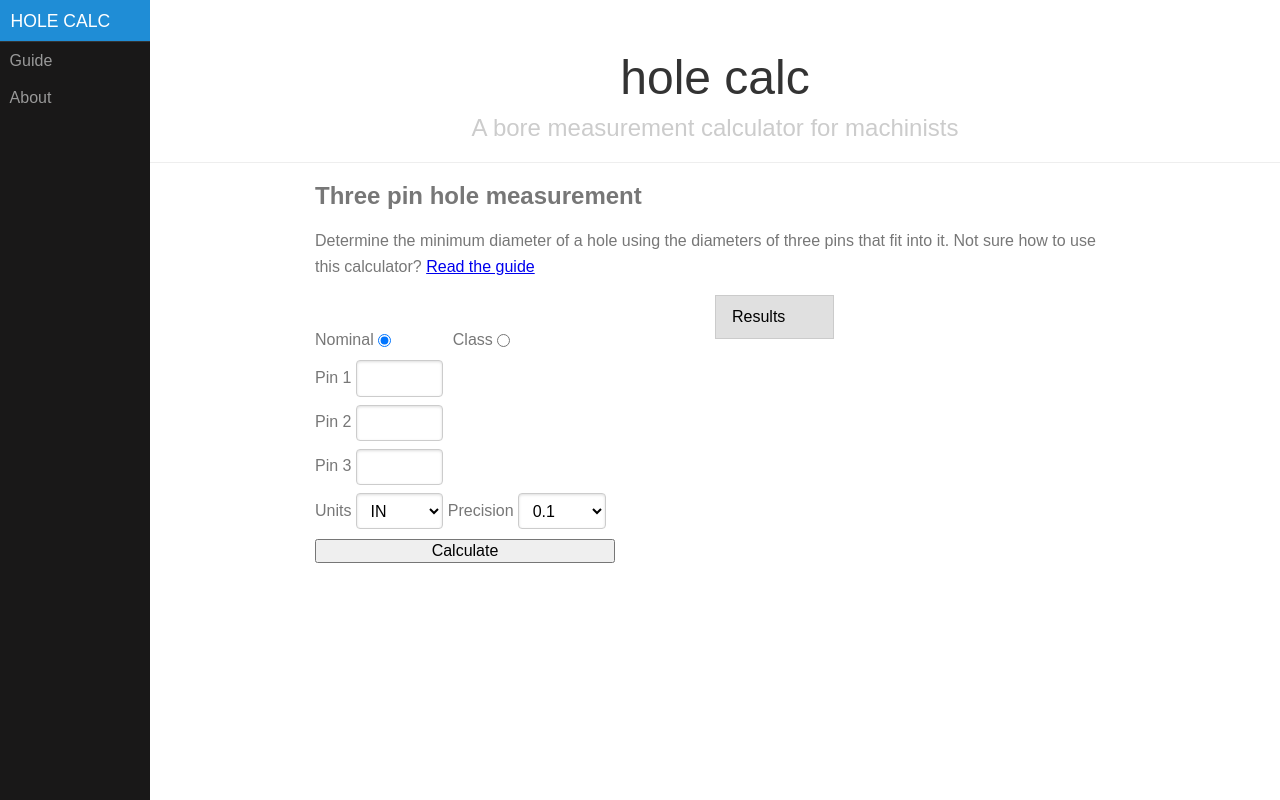
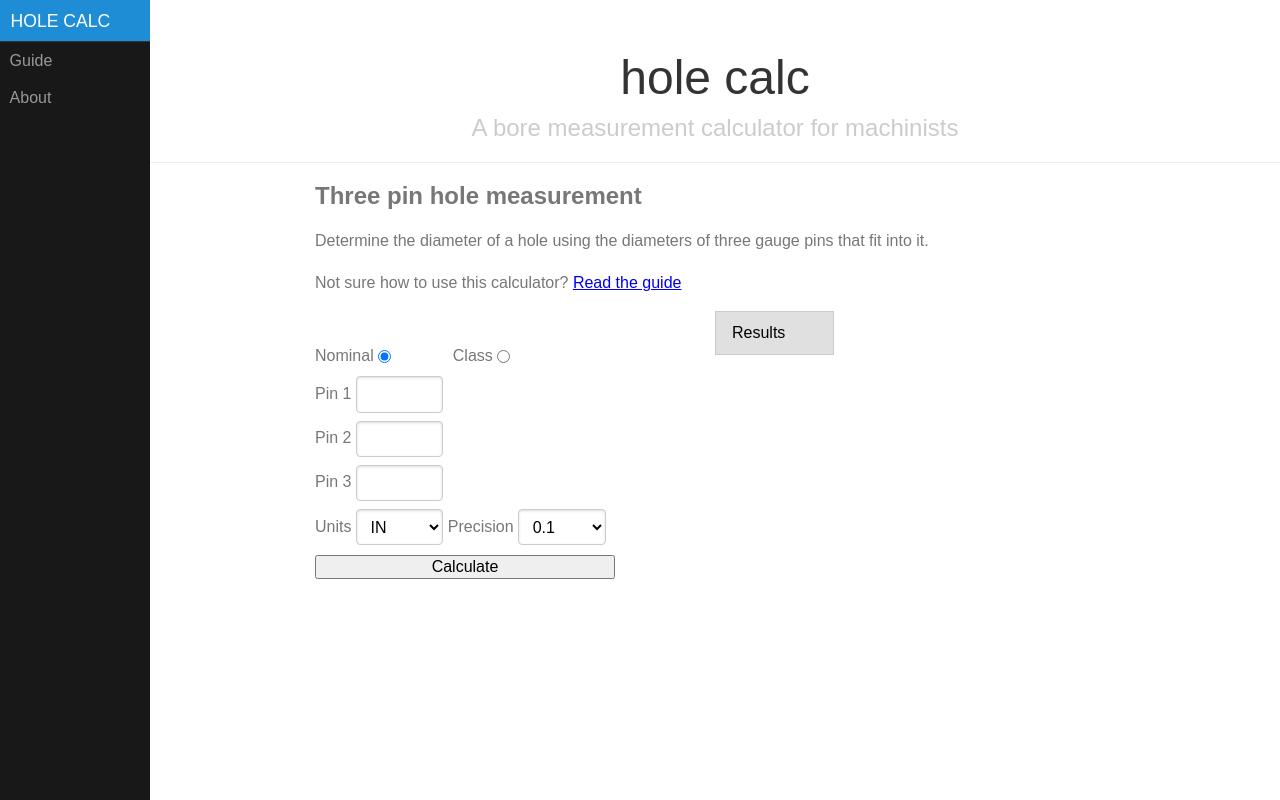
Before and after one commit to rouyng/hole-calc, a Flask app: page / in a window 1280 px wide. Run offline with Flask 2, Linux system fonts and the light colour scheme; some libraries are stand-ins or nearby versions.

Commit message:
format instruction text

```diff
--- a/templates/3hole.html
+++ b/templates/3hole.html
@@ -11,8 +11,9 @@
             <div class="pure-g">
                 <div class="pure-u-1">
                     <h2>Three pin hole measurement</h2>
-                    <p>Determine the minimum diameter of a hole using the diameters of three pins that fit
-                        into it. Not sure how to use this calculator? <a href="/guide/">Read the guide</a></p>
+                    <p>Determine the diameter of a hole using the diameters of three gauge pins that fit
+                        into it.</p>
+                    <p>Not sure how to use this calculator? <a href="/guide/">Read the guide</a></p>
                 </div>
                 <div class="pure-u-1 pure-u-md-1-2">
                     <form class="pure-form pure-form-aligned" method="post">
```
